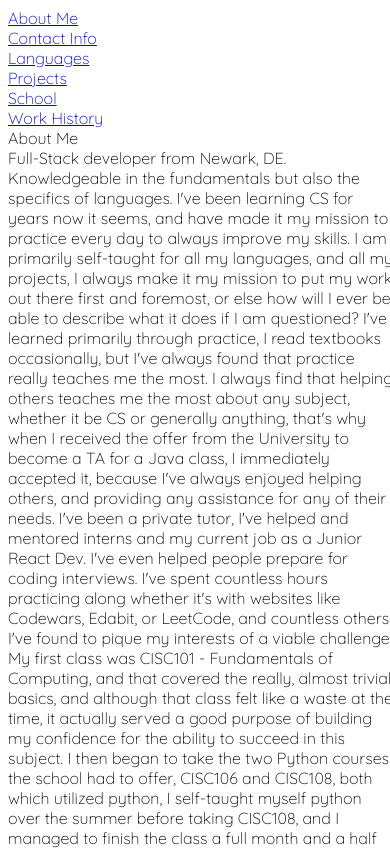
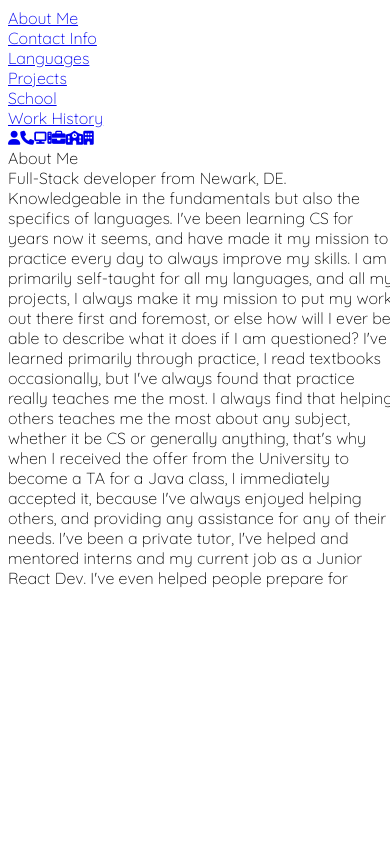
Before and after one commit to cthacker-udel/cthacker-website, a Next.js app: page /aboutme in a window 390 px wide. Shown: the top 850 px of the page. Built offline with nearby package versions, Linux system fonts and the light colour scheme.

Commit message:
[aboutme] Added responsive navbar

```diff
--- a/modules/AboutMe/AboutMe.module.css
+++ b/modules/AboutMe/AboutMe.module.css
@@ -9,6 +9,13 @@
     }
 }
 
+@media only screen and (max-width: 992px) {
+    .about_me_text {
+        max-height: 50vh;
+        overflow-y: scroll;
+    }
+}
+
 .about_me_text {
     animation-name: about_me_text_anim;
     animation-timing-function: ease-in-out;
--- a/modules/common/modules/Navbar/Navbar.component.tsx
+++ b/modules/common/modules/Navbar/Navbar.component.tsx
@@ -9,8 +9,9 @@ import navbarStyles from "./Navbar.module.css";
  * @returns The common navbar component
  */
 export const Navbar = (): JSX.Element => (
+	<>
 		<div
-		className={`${navbarStyles.navbar} d-flex flex-row justify-content-between`}
+			className={`${navbarStyles.navbar} d-flex flex-row justify-content-between d-none d-md-flex`}
 		>
 			<Link
 				className={`p-1 w-100 text-center rounded-pill mx-1 text-decoration-none text-dark ${navbarStyles.navbar_link}`}
@@ -26,13 +27,13 @@ export const Navbar = (): JSX.Element => (
 			</Link>
 			<Link
 				className={`p-1 w-100 text-center rounded-pill mx-1 text-decoration-none text-dark ${navbarStyles.navbar_link}`}
-			href="contactinfo"
+				href="languages"
 			>
 				<div>{"Languages"}</div>
 			</Link>
 			<Link
 				className={`p-1 w-100 text-center rounded-pill mx-1 text-decoration-none text-dark ${navbarStyles.navbar_link}`}
-			href="languages"
+				href="projects"
 			>
 				<div>{"Projects"}</div>
 			</Link>
@@ -49,4 +50,45 @@ export const Navbar = (): JSX.Element => (
 				<div>{"Work History"}</div>
 			</Link>
 		</div>
+		<div
+			className={`d-md-none d-flex flex-row justify-content-around ${navbarStyles.navbar} `}
+		>
+			<Link
+				className={`p-1 rounded-circle mx-1 text-dark ${navbarStyles.navbar_link_icon}`}
+				href="aboutme"
+			>
+				<i className="fa-solid fa-user fa-sm" />
+			</Link>
+			<Link
+				className={`p-1 rounded-pill mx-1 text-dark ${navbarStyles.navbar_link_icon}`}
+				href="contactinfo"
+			>
+				<i className="fa-solid fa-phone fa-sm" />
+			</Link>
+			<Link
+				className={`p-1 rounded-pill mx-1 text-dark ${navbarStyles.navbar_link_icon}`}
+				href="languages"
+			>
+				<i className="fa-solid fa-computer fa-sm" />
+			</Link>
+			<Link
+				className={`p-1 rounded-pill mx-1 text-dark ${navbarStyles.navbar_link_icon}`}
+				href="projects"
+			>
+				<i className="fa-solid fa-briefcase fa-sm" />
+			</Link>
+			<Link
+				className={`p-1 rounded-pill mx-1 text-dark ${navbarStyles.navbar_link_icon}`}
+				href="school"
+			>
+				<i className="fa-solid fa-school fa-sm" />
+			</Link>
+			<Link
+				className={`p-1 rounded-pill mx-1 text-dark ${navbarStyles.navbar_link_icon}`}
+				href="workhistory"
+			>
+				<i className="fa-solid fa-building fa-sm" />
+			</Link>
+		</div>
+	</>
 );
--- a/modules/common/modules/Navbar/Navbar.module.css
+++ b/modules/common/modules/Navbar/Navbar.module.css
@@ -16,6 +16,15 @@ Animation
     }
 }
 
+@keyframes navbar_link_icon_anim {
+    from {
+        background-color: white;
+    }
+    to {
+        background-color: rgba(227, 181, 164, .25);
+    }
+}
+
 
 /*
 
@@ -24,7 +33,6 @@ Classes
 */
 
 .navbar {
-    height: fit-content;
     width: 100%;
 }
 
@@ -39,3 +47,15 @@ Classes
 .navbar_link {
     transition: letter-spacing 1s ease-in-out;
 }
+
+.navbar_link_icon {
+    width: fit-content;
+}
+
+.navbar_link_icon:hover {
+    animation-name: navbar_link_icon_anim;
+    animation-duration: 1s;
+    animation-timing-function: ease-in-out;
+    animation-fill-mode: both;
+    cursor: pointer;
+}
```
Lines whose indentation alone changed are shown as unchanged.
